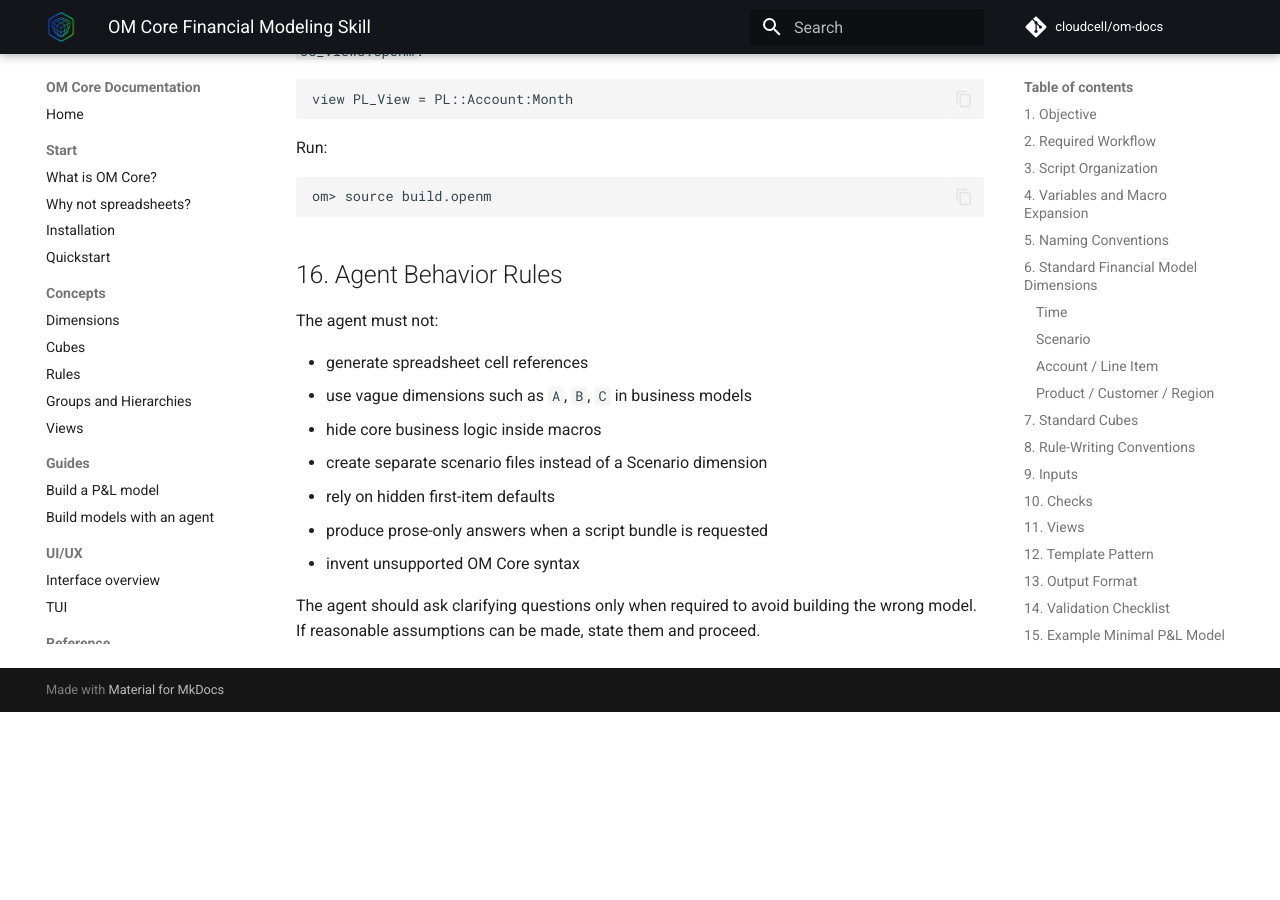
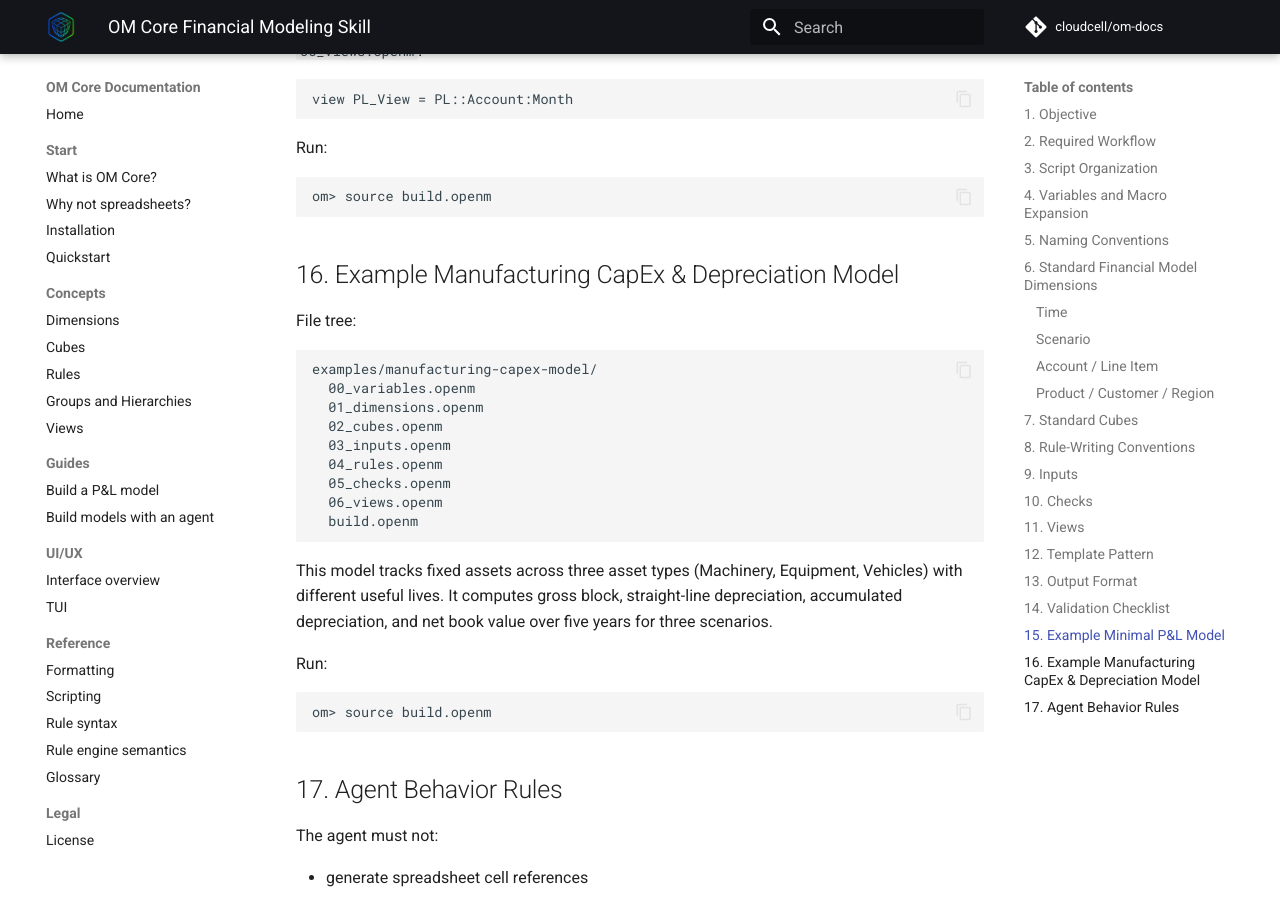
Before and after one commit to cloudcell/om-docs, an MkDocs documentation site: the page built from docs/agent-skills/financial-modeling/SKILLS.md, in a window 1280 px wide and 900 px high, scrolled down 9406 px. Built offline with MkDocs 1.6.1 and Material for MkDocs 9.7.7, drawn with Linux system fonts in a browser that asks for light colours; comment, search, counter and statistics services are not loaded; before the commit the page ends 10118 px from its top, so only the background shows below that.

Commit message:
feat: add manufacturing CapEx and depreciation model example with multi-scenario fixed asset tracking
Add complete 5-year manufacturing plant model tracking fixed assets (Machinery, Equipment, Vehicles) with different useful lives across Base/Upside/Downside scenarios. Model computes gross block, straight-line depreciation, accumulated depreciation, and net book value with validation checks across 7 organized source files.

````diff
--- a/docs/agent-skills/financial-modeling/SKILLS.md
+++ b/docs/agent-skills/financial-modeling/SKILLS.md
@@ -433,7 +433,31 @@ Run:
 om> source build.openm
 ```
 
-## 16. Agent Behavior Rules
+## 16. Example Manufacturing CapEx & Depreciation Model
+
+File tree:
+
+```text
+examples/manufacturing-capex-model/
+  00_variables.openm
+  01_dimensions.openm
+  02_cubes.openm
+  03_inputs.openm
+  04_rules.openm
+  05_checks.openm
+  06_views.openm
+  build.openm
+```
+
+This model tracks fixed assets across three asset types (Machinery, Equipment, Vehicles) with different useful lives. It computes gross block, straight-line depreciation, accumulated depreciation, and net book value over five years for three scenarios.
+
+Run:
+
+```text
+om> source build.openm
+```
+
+## 17. Agent Behavior Rules
 
 The agent must not:
 
````
Also changed, not shown: skills/om-core-financial-modeling/SKILLS.md (+25 -1 lines), 8 other files.
